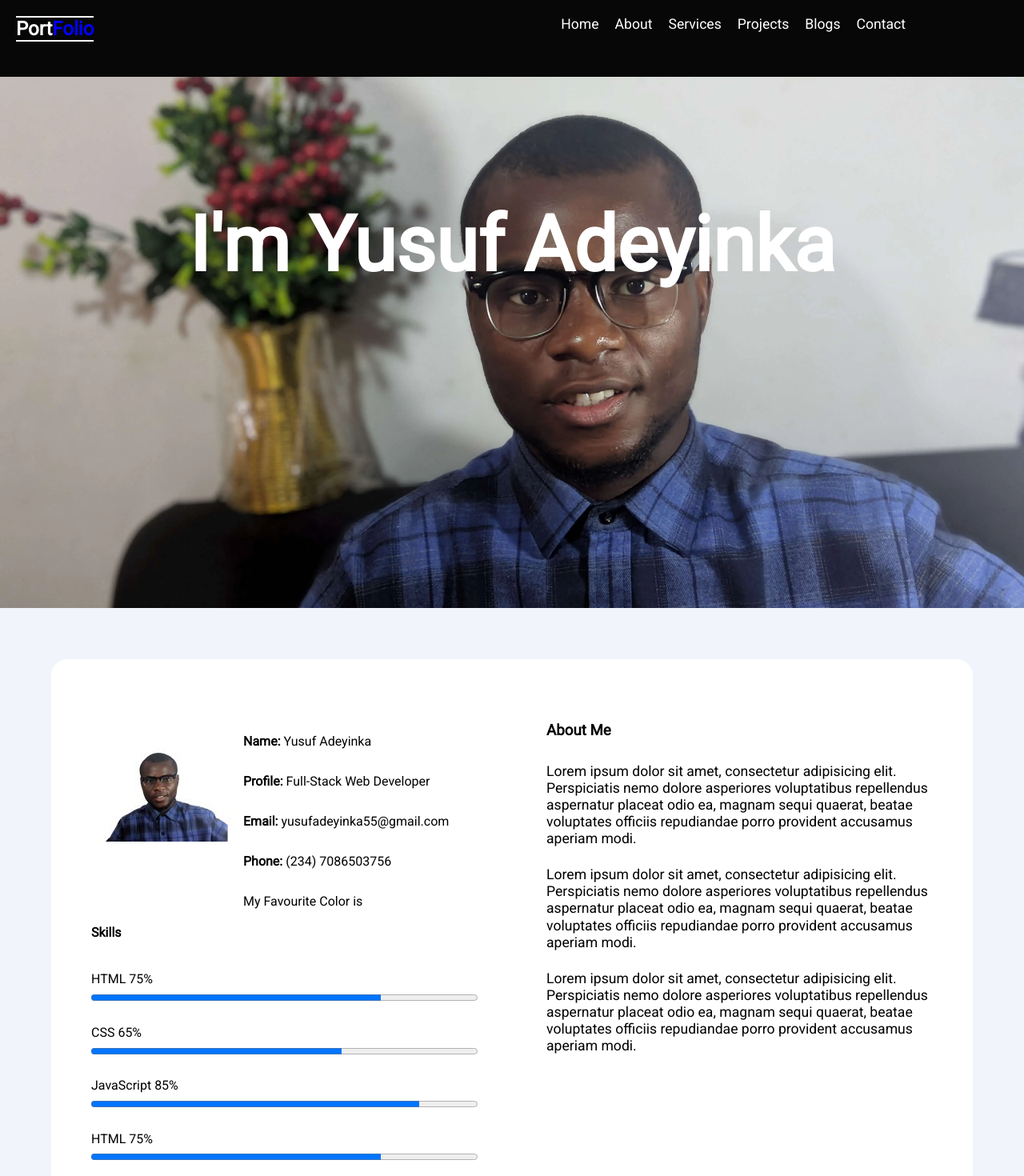
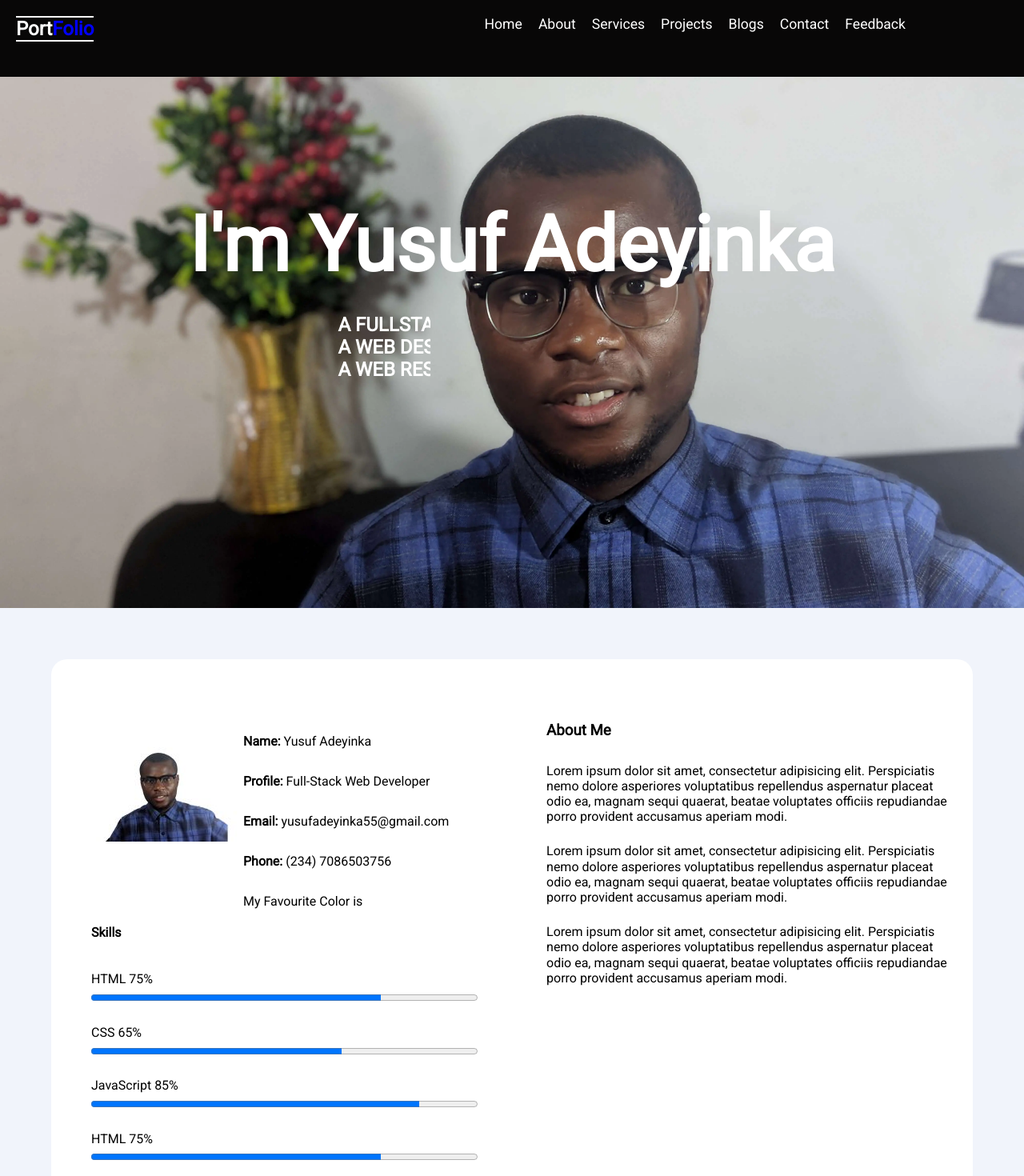
Before and after one commit to deyink/Port-folio, a React (Create React App) app: page / in a window 1280 px wide. Shown: the top 1470 px of the page at 80% size. Built offline with nearby package versions, Linux system fonts and the light colour scheme.

Commit message:
animation and title

```diff
--- a/index.html
+++ b/index.html
@@ -1 +1 @@
-<!doctype html><html lang="en"><head><meta charset="utf-8"/><link rel="icon" href="/Port-folio/favicon.ico"/><link rel="preconnect" href="https://fonts.googleapis.com"><link rel="preconnect" href="https://fonts.gstatic.com" crossorigin><link href="https://fonts.googleapis.com/css2?family=Dancing+Script:wght@400;500;600;700&family=Inter:wght@200;300;400;500&family=Josefin+Sans:wght@200;300&family=Open+Sans:ital,wght@0,300;0,400;0,500;0,600;1,300;1,400&family=Poppins&family=Roboto:ital,wght@0,300;0,400;1,300&family=Tenor+Sans&display=swap" rel="stylesheet"><meta name="viewport" content="width=device-width,initial-scale=1"/><meta name="theme-color" content="#000000"/><meta name="description" content="Web site created using create-react-app"/><link rel="apple-touch-icon" href="/Port-folio/logo192.png"/><link rel="manifest" href="/Port-folio/manifest.json"/><title>React App</title><script defer="defer" src="/Port-folio/static/js/main.94bdeab3.js"></script><link href="/Port-folio/static/css/main.4b906160.css" rel="stylesheet"></head><body><noscript>You need to enable JavaScript to run this app.</noscript><div id="root"></div></body></html>
+<!doctype html><html lang="en"><head><meta charset="utf-8"/><link rel="icon" href="/Port-folio/favicon.ico"/><link rel="preconnect" href="https://fonts.googleapis.com"><link rel="preconnect" href="https://fonts.gstatic.com" crossorigin><link href="https://fonts.googleapis.com/css2?family=Dancing+Script:wght@400;500;600;700&family=Inter:wght@200;300;400;500&family=Josefin+Sans:wght@200;300&family=Open+Sans:ital,wght@0,300;0,400;0,500;0,600;1,300;1,400&family=Poppins&family=Roboto:ital,wght@0,300;0,400;1,300&family=Tenor+Sans&display=swap" rel="stylesheet"><meta name="viewport" content="width=device-width,initial-scale=1"/><meta name="theme-color" content="#000000"/><meta name="description" content="Web site created using create-react-app"/><link rel="apple-touch-icon" href="/Port-folio/logo192.png"/><link rel="manifest" href="/Port-folio/manifest.json"/><title>Portfolio</title><script defer="defer" src="/Port-folio/static/js/main.94bdeab3.js"></script><link href="/Port-folio/static/css/main.4b906160.css" rel="stylesheet"></head><body><noscript>You need to enable JavaScript to run this app.</noscript><div id="root"></div></body></html>
--- a/public/index.html
+++ b/public/index.html
@@ -27,7 +27,7 @@
       work correctly both with client-side routing and a non-root public URL.
       Learn how to configure a non-root public URL by running `npm run build`.
     -->
-    <title>React App</title>
+    <title>PortFolio</title>
   </head>
   <body>
     <noscript>You need to enable JavaScript to run this app.</noscript>
--- a/src/App.js
+++ b/src/App.js
@@ -16,12 +16,12 @@ import { Testimonials } from './components/Testimonials';
 function App() {
   return (
 
-    <div>
+    <div >
     <Navbar/>
     <Home/>
     <About/>
     <Services/>
-    <Projects/>
+
 
     <Testimonials/>
     <Blogs/>
--- a/src/components/Home.jsx
+++ b/src/components/Home.jsx
@@ -23,6 +23,18 @@ export default function Home() {
               <p id="content"></p>
               </div>
 
+                <div className="container">
+      <div className="writing-text">
+        <span className="text">A FULLSTACK WEB DEVELOPER.</span>
+      </div>
+      <div className="writing-text">
+        <span className="text">A WEB DESIGNER.</span>
+      </div>
+      <div className="writing-text">
+        <span className="text">A WEB RESPONSIVENESS MASTER.</span>
+      </div>
+    </div>
+
          </div>
 
       </div>
--- a/src/components/Navbar.jsx
+++ b/src/components/Navbar.jsx
@@ -28,6 +28,9 @@ export default function Navbar() {
         const menu = document.querySelector(".menu-btn")
         menu.style.display= "block"
         }
+
+
+
   return (
     <div >
         <nav>
@@ -42,27 +45,29 @@ export default function Navbar() {
             </div>
             </Links>
             </BrowserRouter>
-            <ul className="desktop" >
+            <ul className="desktop" id='desktop' >
             <BrowserRouter>
-         <li className='active' > <Links to='#Home' smooth > Home </Links></li>
-               <li> <Links to='#About' smooth >About</Links> </li>
-               <li> <Links to='#Services' smooth >Services</Links>  </li>
-                <li> <Links to='#Projects' smooth >Projects</Links>  </li>
-                <li> <Links to='#Blogs' smooth >Blogs</Links>  </li>
-                <li> <Links to='#Contact' smooth >Contact</Links>   </li>
-                </BrowserRouter>
+              <li id='list' > <Links to='#Home' smooth > Home </Links></li>
+              <li id='list' > <Links to='#About' smooth >About</Links> </li>
+              <li id='list' > <Links to='#Services' smooth >Services</Links>  </li>
+              <li id='list' > <Links to='#Projects' smooth >Projects</Links>  </li>
+              <li id='list' > <Links to='#Blogs' smooth >Blogs</Links>  </li>
+              <li id='list' > <Links to='#Contact' smooth >Contact</Links>   </li>
+              <li id='list' > <Links to="#Testimonial" smooth> Feedback </Links> </li>
+            </BrowserRouter>
 
             </ul>
            <img className="menu-btn" src={menu} alt="" width={"30px"} height={"30px"} style={{cursor:"pointer", }} onClick={()=>{showSidebar(); menuHide()}} />
            <div className="sidebar">
            <ul>
            <BrowserRouter>
-         <li className='active' > <Links to='#Home' smooth > Home </Links></li>
+               <li> <Links to='#Home' smooth > Home </Links></li>
                <li> <Links to='#About' smooth >About</Links> </li>
                <li> <Links to='#Services' smooth >Services</Links>  </li>
-                <li> <Links to='#Projects' smooth >Projects</Links>  </li>
-                <li> <Links to='#Blogs' smooth ></Links> Blogs </li>
-                <li> <Links to='#Contact' smooth >Contact</Links>   </li>
+               <li> <Links to='#Projects' smooth >Projects</Links>  </li>
+               <li> <Links to='#Blogs' smooth ></Links> Blogs </li>
+               <li> <Links to='#Contact' smooth >Contact</Links>   </li>
+               <li> <Links to="#Testimonial" smooth> Feedback </Links> </li>
                 </BrowserRouter>
 
             </ul>
--- a/src/components/Testimonials.jsx
+++ b/src/components/Testimonials.jsx
@@ -19,7 +19,7 @@ export const Testimonials = () => {
       };
 
   return (
-    <div className='testimonials' style={{
+    <div className='testimonials' id='Testimonial' style={{
         backgroundImage: `url(${port2})`,
         backgroundPosition: "center",
         backgroundSize: "cover",
--- a/src/components/css/About.css
+++ b/src/components/css/About.css
@@ -93,7 +93,7 @@ span{
     gap: 3rem;
 }
 .container-right p{
-    font-size: 1.1rem;
+    font-size: 1rem;
     line-height: 120%;
     padding-bottom: 1.5rem;
 
--- a/src/components/css/Home.css
+++ b/src/components/css/Home.css
@@ -26,3 +26,50 @@
     padding-top: 30px;
     font-size: 1.5rem;
 }
+
+.container{
+    margin-left: 33%;
+    margin-right: 33%;
+}
+
+
+.writing-text {
+    overflow: hidden;
+    white-space: nowrap;
+    width: 0;
+   /* margin-left: 40%;
+   margin-right: 40%; */
+    animation: writing-animation 20s steps(500, end) forwards;
+    animation-delay: 1s;
+    animation-iteration-count: infinite;
+  }
+
+  .text {
+    display: inline-block;
+    animation: cursor-blink 2s infinite;
+    color: white;
+    font-size: 1.5rem;
+    text-align: center;
+  }
+
+
+
+  @keyframes writing-animation {
+    from {
+      width: 0;
+    }
+    to {
+      width: 100%;
+    }
+  }
+
+
+  @keyframes cursor-blink {
+    from, to
+ {
+      border-right-color: white;
+    }
+    50% {
+      border-right-color: white;
+    }
+  }
--- a/src/components/css/Navbar.css
+++ b/src/components/css/Navbar.css
@@ -23,9 +23,17 @@ nav ul li::after{
     display: block;
     transition: 0.5s;
 }
-nav ul li:hover::after{
+.active::after, nav ul li:hover::after{
     width: 60%;
+    content: '';
+    height: 2px;
+    background: white;
+    display: block;
+    transition: 0.5s;
 }
+
+
+
 @media(max-width:900px){
     nav ul li:hover::after{
     width: 20%;
--- a/src/components/css/Testimonials.css
+++ b/src/components/css/Testimonials.css
@@ -1,5 +1,5 @@
 .testimonials{
-    height: 70vh;
+    height: 75vh;
     width: 100%;
     position: relative;
     scroll-behavior: smooth;
```
